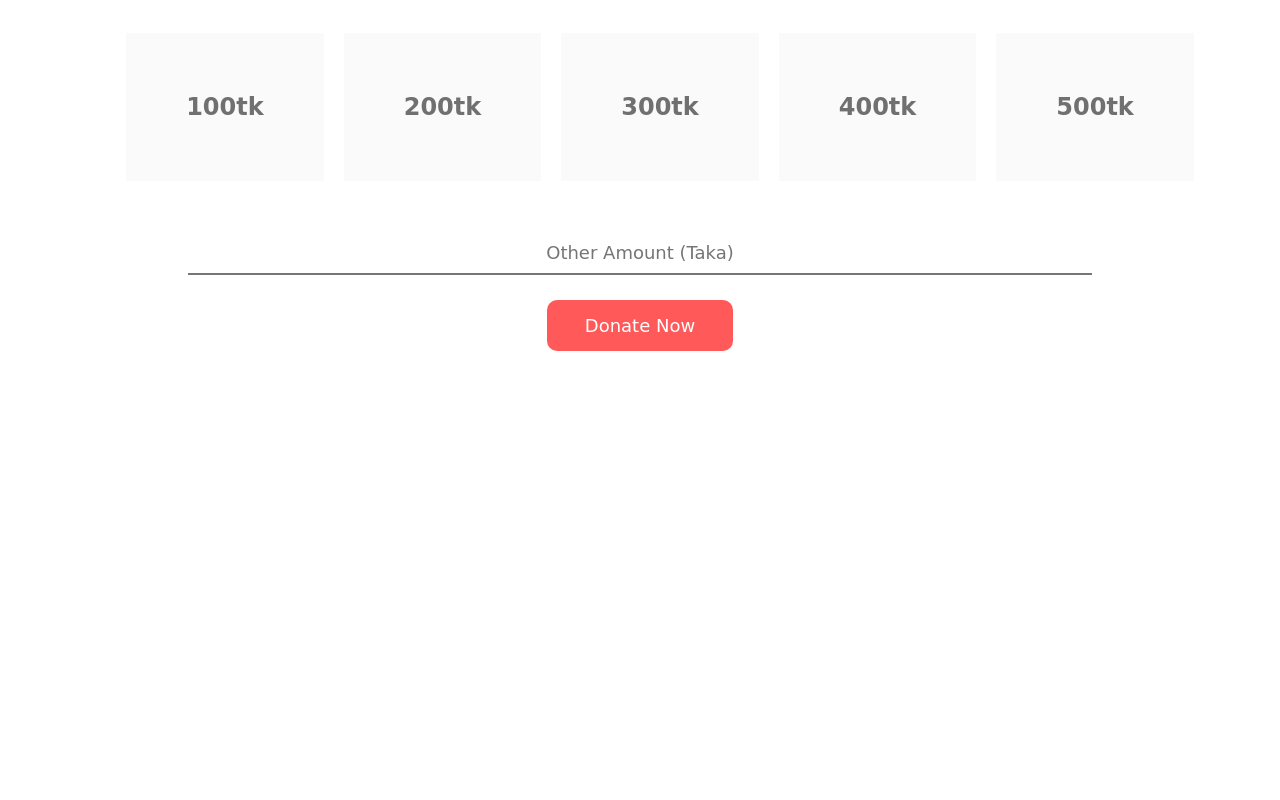
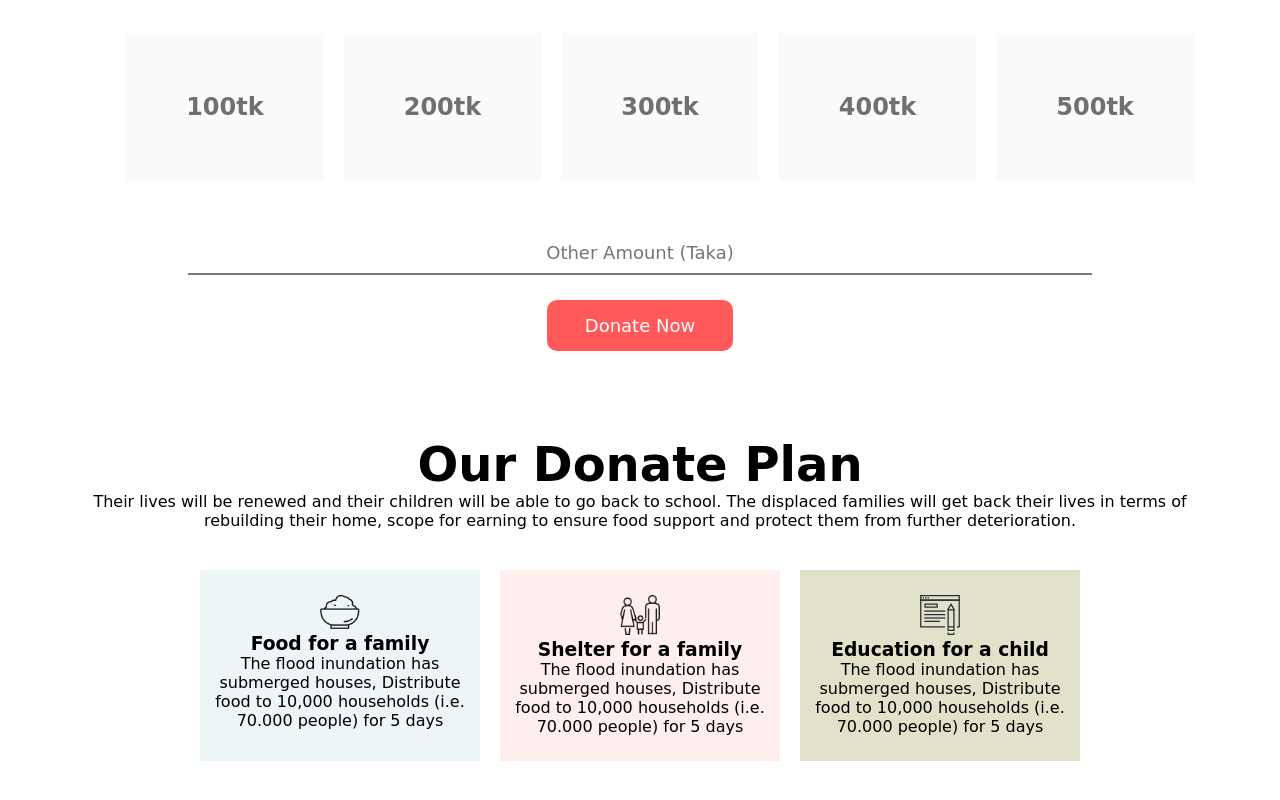
Before and after one commit to rftzmn/donate-today, a plain HTML site: page index.html in a window 1280 px wide. Shown: the part 820-1620 px from the top of the page. Before the commit the page ends 1206 px from the top, so only its background shows below. Drawn offline with Linux system fonts and the light colour scheme; a web font is replaced by a local one.

Commit message:
donate plan added

```diff
--- a/index.html
+++ b/index.html
@@ -31,14 +31,14 @@
     </section>
 
     <section class="donate-today">
-      <h1>Donate Today</h1>
-      <p>
+      <h1 class="title2">Donate Today</h1>
+      <p class="description">
         As the victims' livelihoods have been damaged, it is a foremost thing to
         provide relief and support. Rehabilitation of the affected <br />
         households in the villages will ensure that these families come out of
         the calamity.
       </p>
-      <ul class="donate-amount">
+      <ul class="donate-amount-card">
         <li>100tk</li>
         <li>200tk</li>
         <li>300tk</li>
@@ -49,5 +49,42 @@
       <br />
       <a class="btn-text" href="">Donate Now</a>
     </section>
+
+    <section class="donate-plan">
+      <h1 class="title2">Our Donate Plan</h1>
+      <p class="description">
+        Their lives will be renewed and their children will be able to go back
+        to school. The displaced families will get back their lives in terms of
+        <br />
+        rebuilding their home, scope for earning to ensure food support and
+        protect them from further deterioration.
+      </p>
+      <div class="donate-plan-cards">
+        <div class="plan-card plan-card1">
+          <img src="./icons/food.png" alt="" />
+          <h3>Food for a family</h3>
+          <p>
+            The flood inundation has submerged houses, Distribute food to 10,000
+            households (i.e. 70.000 people) for 5 days
+          </p>
+        </div>
+        <div class="plan-card plan-card2">
+          <img src="./icons/shelter.png" alt="" />
+          <h3>Shelter for a family</h3>
+          <p>
+            The flood inundation has submerged houses, Distribute food to 10,000
+            households (i.e. 70.000 people) for 5 days
+          </p>
+        </div>
+        <div class="plan-card plan-card3">
+          <img src="./icons/icon4.svg" alt="" />
+          <h3>Education for a child</h3>
+          <p>
+            The flood inundation has submerged houses, Distribute food to 10,000
+            households (i.e. 70.000 people) for 5 days
+          </p>
+        </div>
+      </div>
+    </section>
   </body>
 </html>
--- a/style.css
+++ b/style.css
@@ -34,18 +34,19 @@
     font-size: 18px;
     border-radius: 10px;
 }
-
+section{
+    margin-bottom: 100px;
+}
 .donate-today{
     text-align: center;
-    margin-bottom: 50px;
 }
-.donate-today h1{
+.title2{
     font-size: 48px;
 }
-.donate-today p{
+.description{
     margin-bottom: 30px;
 }
-.donate-today ul{
+.donate-amount-card{
     display: flex;
     justify-content: center;
     margin-bottom: 40px;
@@ -65,6 +66,7 @@
     color: #FF5959;
     background-color: #FFEEEE;
     border: 1px solid #FF5959;
+    cursor: pointer;
 }
 .donate-today input{
     width: 900px;
@@ -76,3 +78,29 @@
     border-right-style: hidden;
     border-left-style: hidden;
 }
+
+.donate-plan{
+    text-align: center;
+}
+.donate-plan-cards{
+    display: flex;
+    justify-content: center;
+}
+.plan-card img{
+    width: 40px;
+}
+
+.plan-card{
+    width: 250px;
+    padding: 25px 15px;
+    margin: 10px;
+}
+.plan-card1{
+    background-color: rgba(79, 157, 166, 0.1);
+}
+.plan-card2{
+    background-color: rgba(255, 89, 89, 0.1);
+}
+.plan-card3{
+    background-color: rgba(128, 128, 34, 0.233);
+}
```
